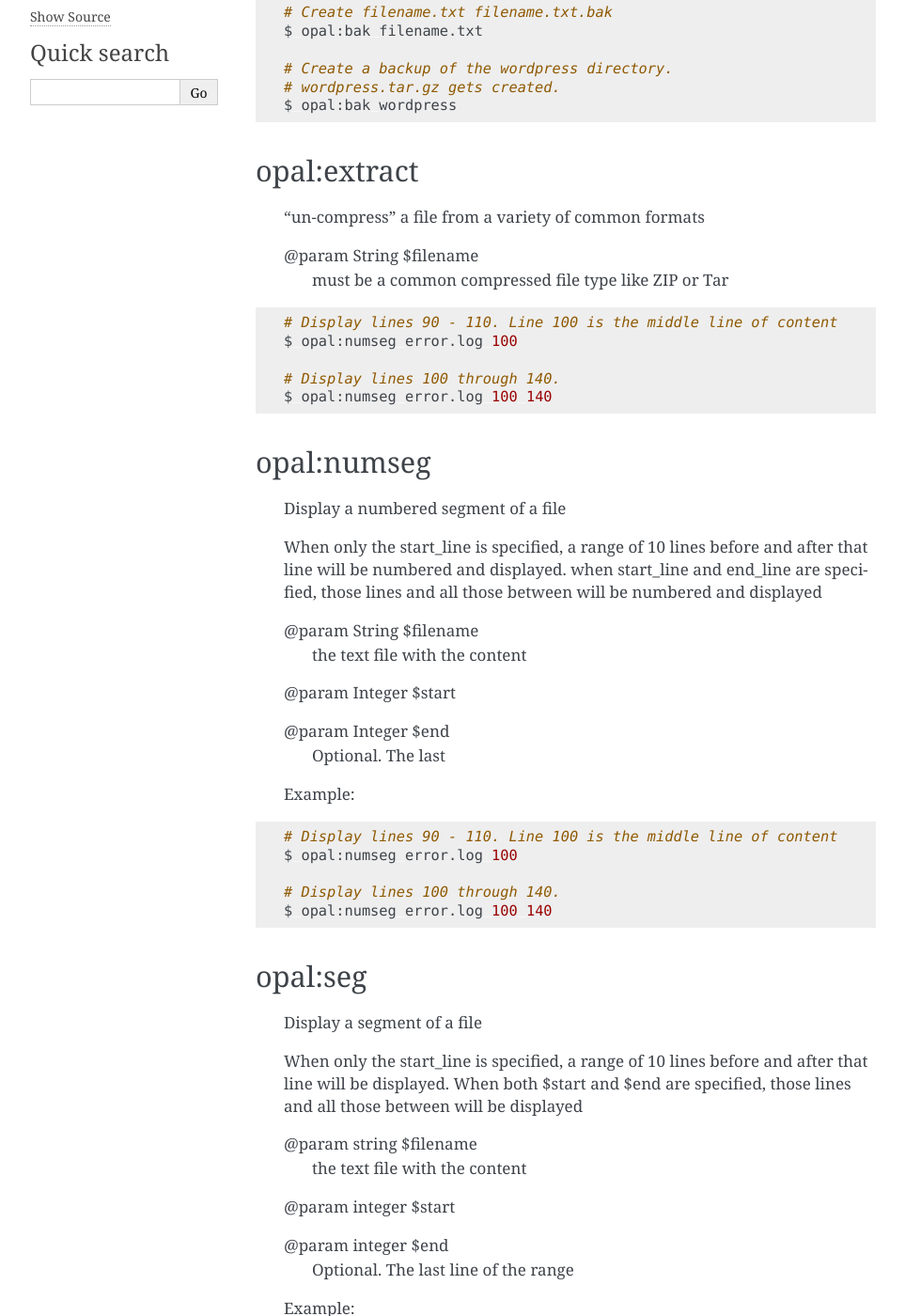
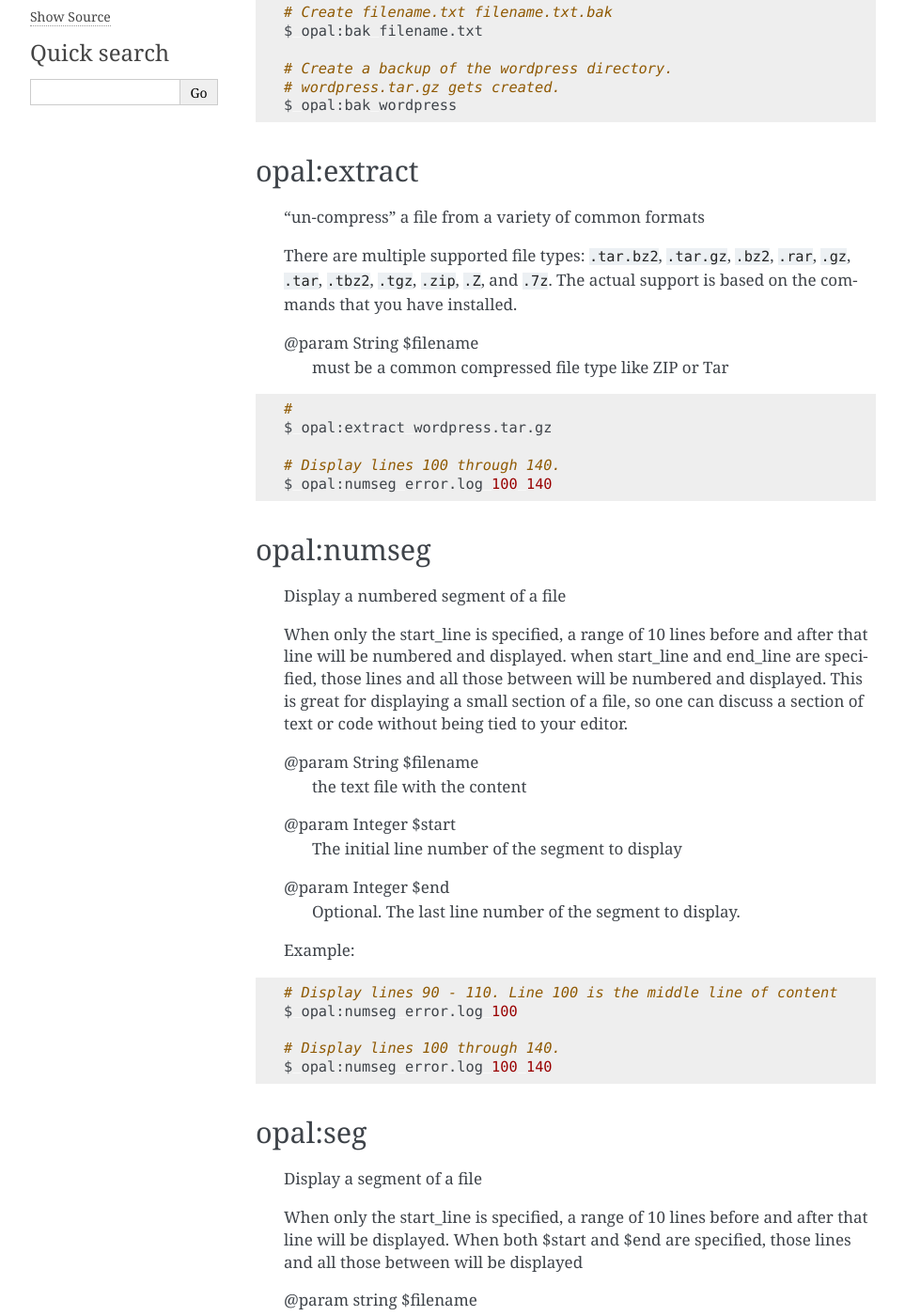
Before and after one commit to andrewwoods/opal-documentation-rtd, a Sphinx documentation site: the page built from docs/source/bash-system.rst, in a window 1280 px wide and 1400 px high, scrolled down 374 px. Shown: the whole window at 94% size, without its empty margins (148-1111 px from the left). Built offline with Sphinx 7.4.7, drawn with Linux system fonts in a browser that asks for light colours; some of the changed text lies outside the part shown.

Commit message:
Update Bash System docs
Improve function descriptions. Fix a couple of mistakes.

```diff
--- a/docs/source/bash-system.rst
+++ b/docs/source/bash-system.rst
@@ -29,13 +29,18 @@
 
     "un-compress" a file from a variety of common formats
 
+    There are multiple supported file types: ``.tar.bz2``, ``.tar.gz``,
+    ``.bz2``, ``.rar``, ``.gz``, ``.tar``, ``.tbz2``, ``.tgz``, ``.zip``,
+    ``.Z``, and ``.7z``. The actual support is based on the commands that
+    you have installed.
+
     @param String $filename
       must be a common compressed file type like ZIP or Tar
 
 .. code-block:: bash
 
-    # Display lines 90 - 110. Line 100 is the middle line of content
-    $ opal:numseg error.log 100
+    #
+    $ opal:extract wordpress.tar.gz
 
     # Display lines 100 through 140.
     $ opal:numseg error.log 100 140
@@ -48,15 +53,18 @@
 
     When only the start_line is specified, a range of 10 lines before and after
     that line will be numbered and displayed. when start_line and end_line are
-    specified, those lines and all those between will be numbered and displayed
+    specified, those lines and all those between will be numbered and displayed.
+    This is great for displaying a small section of a file, so one can discuss
+    a section of text or code without being tied to your editor.
 
     @param String $filename
       the text file with the content
 
     @param Integer $start
+        The initial line number of the segment to display
 
     @param Integer $end
-        Optional. The last
+        Optional. The last line number of the segment to display.
 
     Example:
 
@@ -82,11 +90,11 @@
       the text file with the content
 
     @param integer $start
+        The initial line number of the segment to display
 
     @param integer $end
-        Optional. The last line of the range
+        Optional. The last line number of the segment to display.
 
-    Example:
 
 .. code-block:: bash
 
@@ -102,10 +110,13 @@
 
     Display the file path and line number where the function is defined.
 
+    Discover where you've defined a bash function.
+
     @param string $function_name
       the name of the function you want to find
 
-    @return
+    @return string
+      The function name, line number, and filepath
 
 .. code-block:: bash
 
@@ -122,11 +133,13 @@
     @param string $function_name
       the name of the function you want to display
 
+    @return string
+      the entire text of a function
 
 .. code-block:: bash
 
     # Learn where the opal:today function is defined.
-    $ opal:locate opal:today
+    $ opal:describe opal:today
 
 opal:show
 ---------
@@ -185,7 +200,7 @@
 
 .. code-block:: bash
 
-    # Create a GIt Keep file and make it executable.
+    # Create a Git Keep file and make it executable.
     $ opal:touchx .gitkeep
 
     # Create a PHPinfo file file and make it executable.
@@ -194,14 +209,14 @@
 opal:truncate
 -------------
 
-    Remove the contents of a file
+    Remove the contents of a file without deleting the file.
 
     There are times when you want the file to remain, but only clear out
     the contents. This is useful when dealing with large log files
     taking up too much space.
 
     @param string $filename
-      the name of the file to create
+      the name of the file to from which to remove the contents
 
 .. code-block:: bash
 
```
Also changed, not shown: other parts of docs/source/bash-system.rst (+2 -0 lines).
